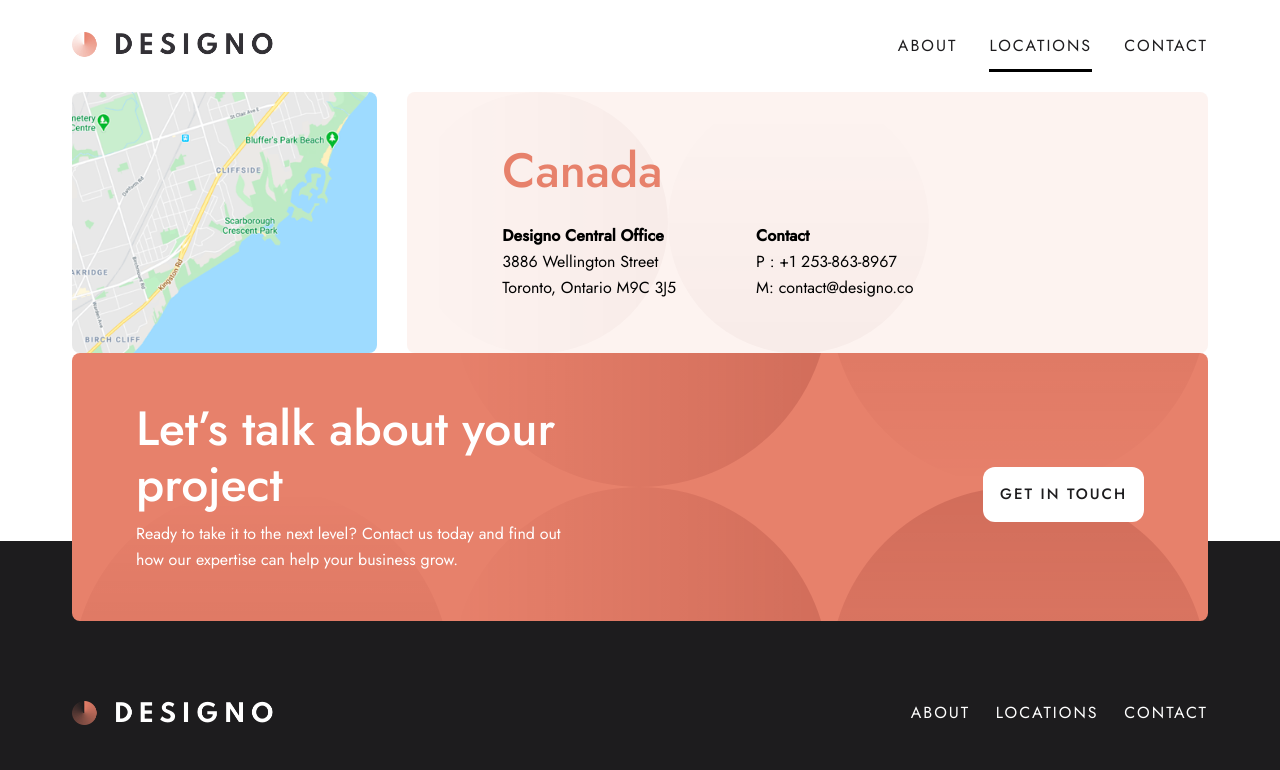
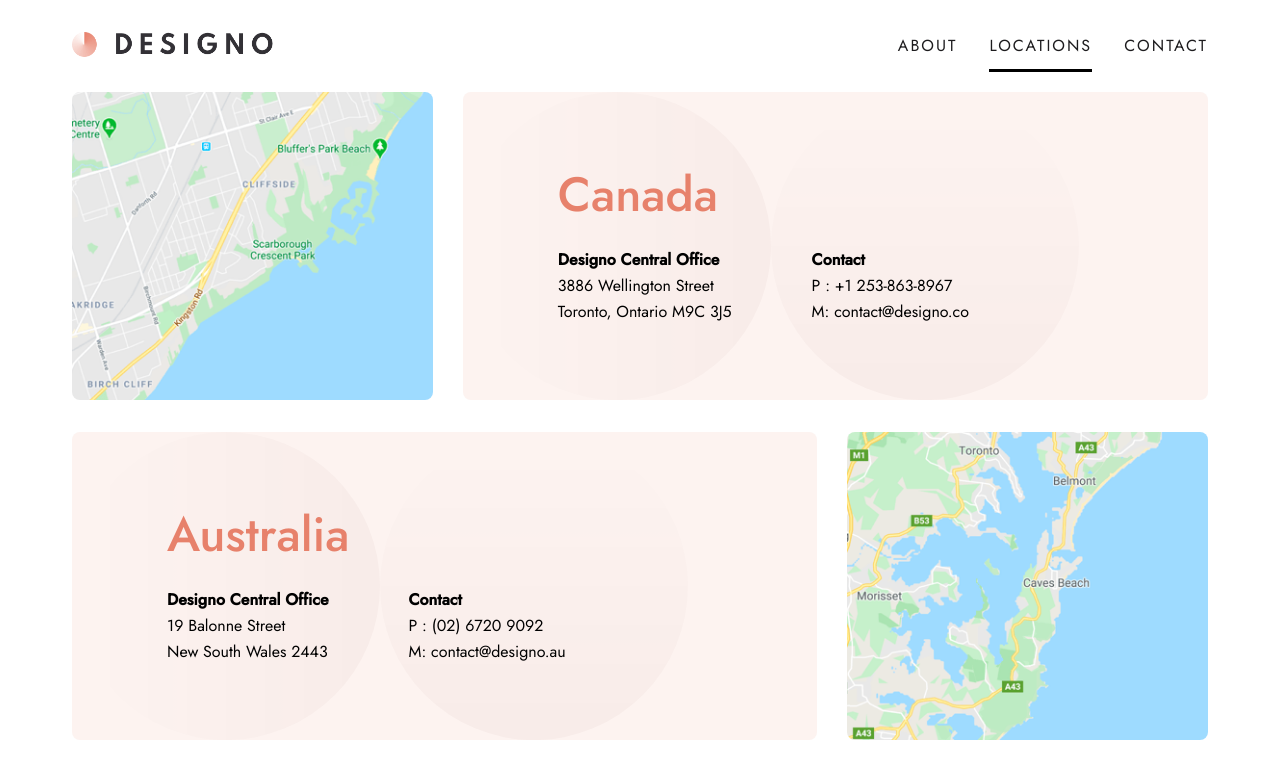
Before and after one commit to leomacode/designo, a React (Create React App) app: page /locations in a window 1280 px wide. Shown: the top 770 px of the page. Built offline with nearby package versions, Linux system fonts and the light colour scheme.

Commit message:
fix data and complete location page

```diff
--- a/src/components/LocationCard.js
+++ b/src/components/LocationCard.js
@@ -1,18 +1,18 @@
 import React from "react";
 import { selectImg } from "../utility/selectImg";
-import { smallCircle, twoCircles, CanadaBig, CanadaSmall } from "../assets";
+import { smallCircle, twoCircles } from "../assets";
 import DynamicImg from "./DynamicImg";
 import "./locationCard.css";
 
-function LocationCard({ country, add1, add2, tele, email }) {
+function LocationCard({ country, add1, add2, tele, email, imgBig, imgSmall }) {
   return (
     <div className="location-card flex">
       <div className="location-card-img">
         <DynamicImg
-          name="canada map"
-          small={CanadaBig}
-          medium={CanadaSmall}
-          big={CanadaBig}
+          name={country}
+          small={imgBig}
+          medium={imgSmall}
+          big={imgBig}
         />
       </div>
       <div
--- a/src/components/locationCard.css
+++ b/src/components/locationCard.css
@@ -53,7 +53,7 @@
   }
 
   .location-card-img {
-    flex: 1;
+    flex: 1.3;
   }
 
   .location-card-text {
--- /dev/null
+++ b/src/data/index.js
@@ -0,0 +1,4 @@
+export { default as locations } from "./lacationData";
+export { services } from "./homeData";
+export { features } from "./homeData";
+export { projectData } from "./serviceData";
--- /dev/null
+++ b/src/data/lacationData.js
@@ -0,0 +1,40 @@
+import {
+  CanadaBig,
+  CanadaSmall,
+  AustraliaBig,
+  AustraliaSmall,
+  UKBig,
+  UKSmall,
+} from "../assets";
+
+const locations = [
+  {
+    country: "canada",
+    add1: "3886 Wellington Street",
+    add2: "Toronto, Ontario M9C 3J5",
+    tele: "+1 253-863-8967",
+    email: "contact@designo.co",
+    imgBig: CanadaBig,
+    imgSmall: CanadaSmall,
+  },
+  {
+    country: "australia",
+    add1: "19 Balonne Street",
+    add2: "New South Wales 2443",
+    tele: "(02) 6720 9092",
+    email: "contact@designo.au",
+    imgBig: AustraliaBig,
+    imgSmall: AustraliaSmall,
+  },
+  {
+    country: "united kingdom",
+    add1: "13 Colorado Way",
+    add2: "Rhyd-y-fro SA8 9GA",
+    tele: "078 3115 1400",
+    email: "contact@designo.uk",
+    imgBig: UKBig,
+    imgSmall: UKSmall,
+  },
+];
+
+export default locations;
--- a/src/data/serviceData.js
+++ b/src/data/serviceData.js
@@ -18,7 +18,7 @@ import {
   graphicBg,
 } from "../assets";
 
-const projectData = [
+export const projectData = [
   {
     pageTitle: "graphic design",
     description:
@@ -128,5 +128,3 @@ const projectData = [
     ],
   },
 ];
-
-export { projectData };
--- a/src/pages/Home.js
+++ b/src/pages/Home.js
@@ -1,6 +1,6 @@
 import React from "react";
 import { CAT, Button, ServiceCard, FeatureCard } from "../components";
-import { services, features } from "../data/homeData";
+import { services, features } from "../data";
 import "./home.css";
 
 function Home() {
--- a/src/pages/Location.js
+++ b/src/pages/Location.js
@@ -1,17 +1,25 @@
 import React from "react";
 import { CAT, LocationCard } from "../components";
+import { locations } from "../data";
 import "./location.css";
 function Location() {
   return (
     <main className="location nav-offset">
-      <section className="locations section-wrap">
-        <LocationCard
-          country="canada"
-          add1="3886 Wellington Street"
-          add2="Toronto, Ontario M9C 3J5"
-          tele="+1 253-863-8967"
-          email="contact@designo.co"
-        />
+      <section className="locations section-wrap flex">
+        {locations.map(
+          ({ country, add1, add2, email, imgBig, imgSmall, tele }) => (
+            <LocationCard
+              key={country}
+              country={country}
+              add1={add1}
+              add2={add2}
+              tele={tele}
+              email={email}
+              imgBig={imgBig}
+              imgSmall={imgSmall}
+            />
+          )
+        )}
       </section>
 
       <section className="loction-cat container">
--- a/src/pages/Service.js
+++ b/src/pages/Service.js
@@ -2,8 +2,7 @@ import React from "react";
 import "./service.css";
 import { CAT, ProjectCard, ServiceCard } from "./../components";
 import { useParams } from "react-router-dom";
-import { services } from "../data/homeData";
-import { projectData } from "../data/serviceData";
+import { services, projectData } from "../data";
 import { mobileBg } from "../assets";
 
 function Service() {
--- a/src/pages/location.css
+++ b/src/pages/location.css
@@ -0,0 +1,22 @@
+.locations {
+  flex-direction: column;
+  gap: 2.5rem;
+  margin-bottom: 7.5rem;
+}
+
+@media (min-width: 40rem) {
+  .locations {
+    gap: 7.5rem;
+  }
+}
+
+@media (min-width: 60rem) {
+  .locations {
+    gap: 2rem;
+    margin-bottom: 10rem;
+  }
+
+  .location-card:nth-child(2) {
+    flex-direction: row-reverse;
+  }
+}
```
Also changed, not shown: progress.txt.
